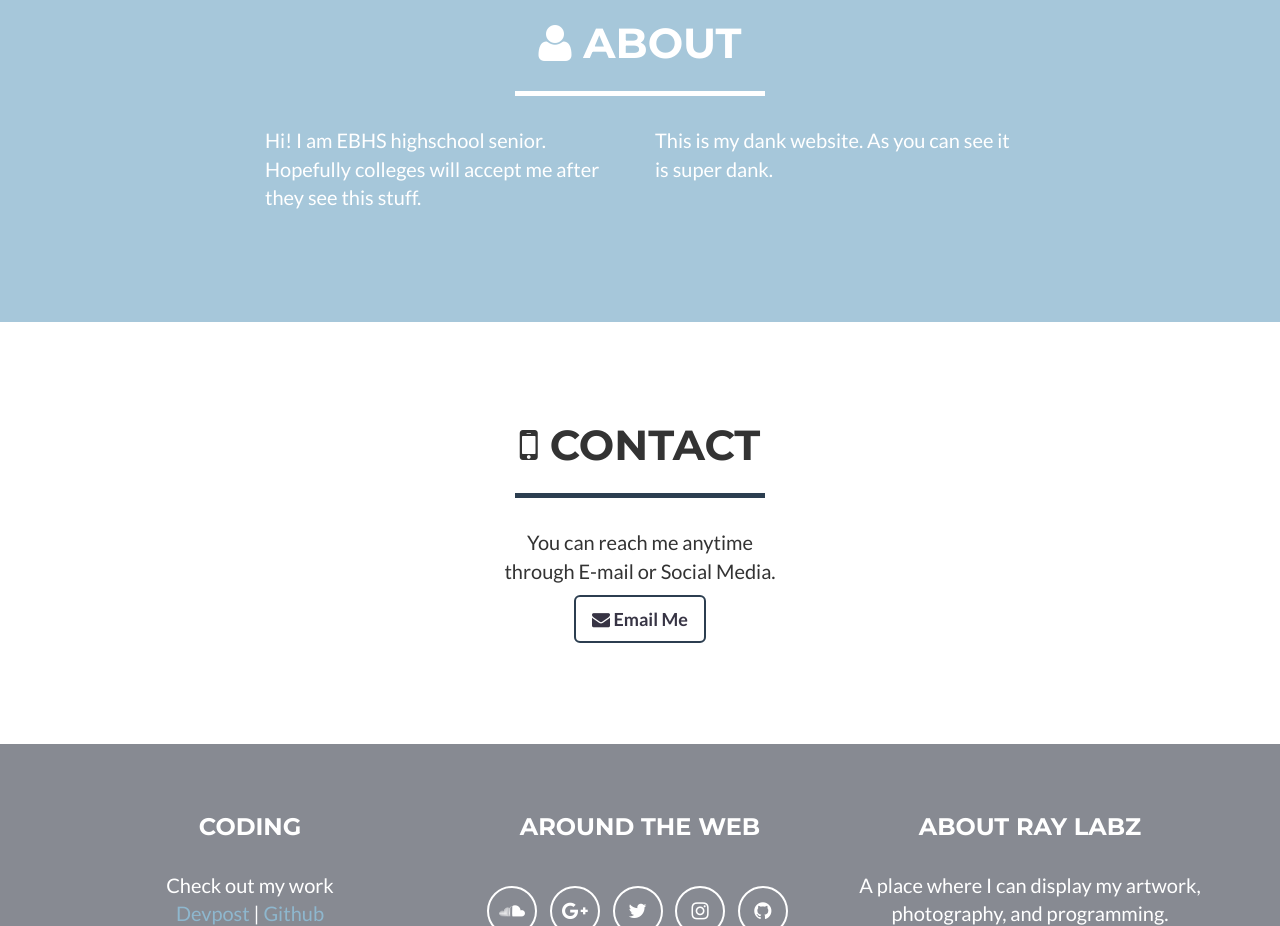
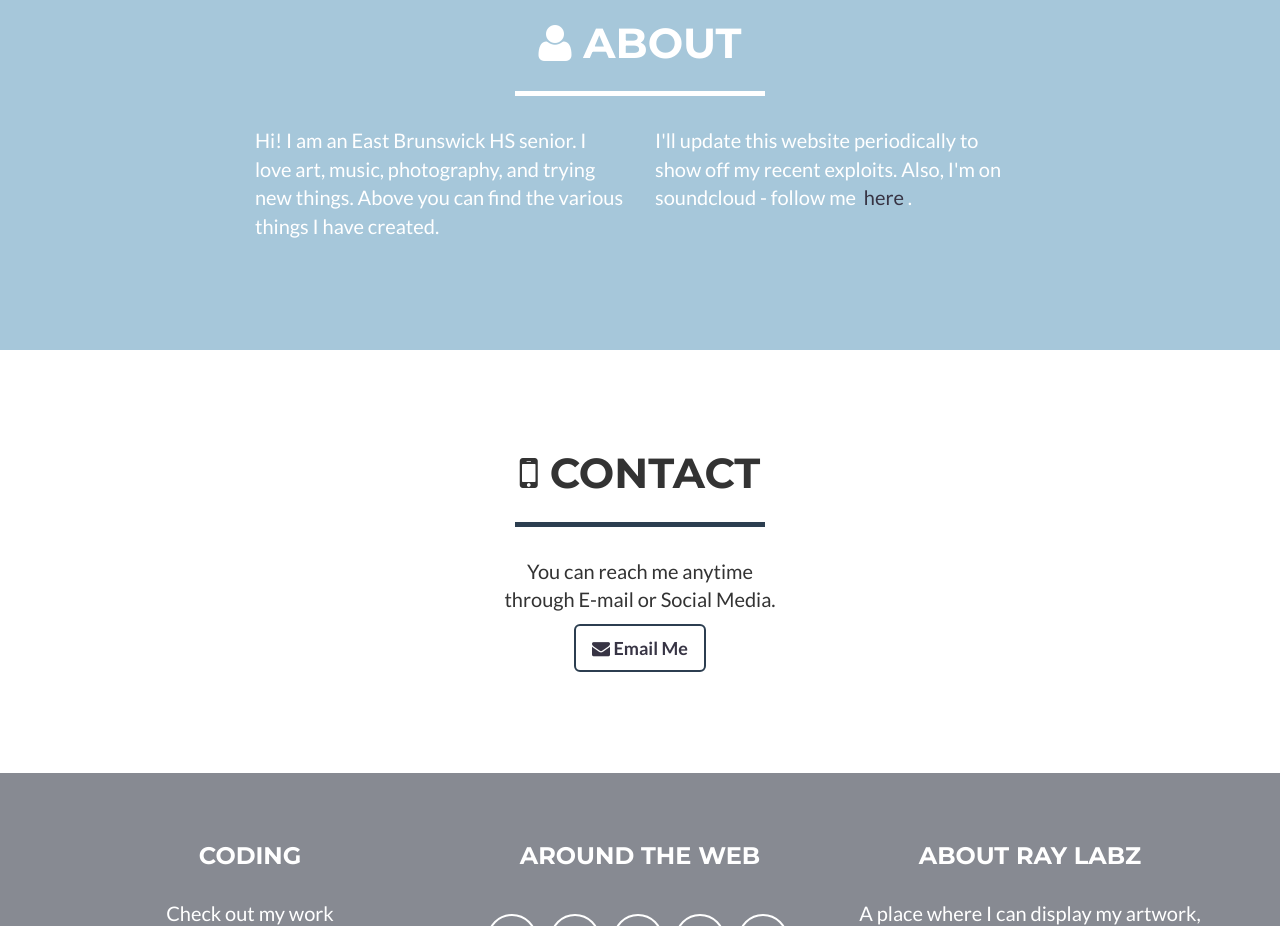
Before and after one commit to fireteam99/fireteam99.github.io-old-, a website: page galleryPageOne.html in a window 1280 px wide. Shown: the part 1140-2066 px from the top of the page. Drawn offline with nearby package versions, Linux system fonts and the light colour scheme.

Commit message:
manual push
will now only push

```diff
--- a/galleryPageOne.html
+++ b/galleryPageOne.html
@@ -270,13 +270,12 @@
                   <h2><i class="fa fa-user" aria-hidden="true"></i> About</h2>
                     <hr class="star-light">
                   </div>
-            </div>
              <div class="row">
                  <div class="col-lg-4 col-lg-offset-2">
-                    <p>Hi! I am EBHS highschool senior. Hopefully colleges will accept me after they see this stuff.</p>
+                     <p>Hi! I am an East Brunswick HS senior. I love art, music, photography, and trying new things. Above you can find the various things I have created.</p>
                  </div>
                  <div class="col-lg-4">
-                    <p>This is my dank website. As you can see it is super dank.</p>
+                     <p>I'll update this website periodically to show off my recent exploits. Also, I'm on soundcloud - follow me&nbsp<a href="https://soundcloud.com/user-172386312" style = "color:#373444"> here </a>.</p>
                  </div>
 
             </div>
```
Also changed, not shown: index.html (+2 -3 lines), img/portfolio/cabin copy.png (added), img/portfolio/cake copy.png (added), img/portfolio/circus copy.png (added), img/portfolio/game copy.png (added), img/portfolio/lesnight_tn copy.JPG (added), img/portfolio/safe copy.png (added), img/portfolio/submarine copy.png (added), img/portfolio/williamsburg_bridge_tn copy.JPG (added), 2 other files. Lines whose indentation alone changed are shown as unchanged.
